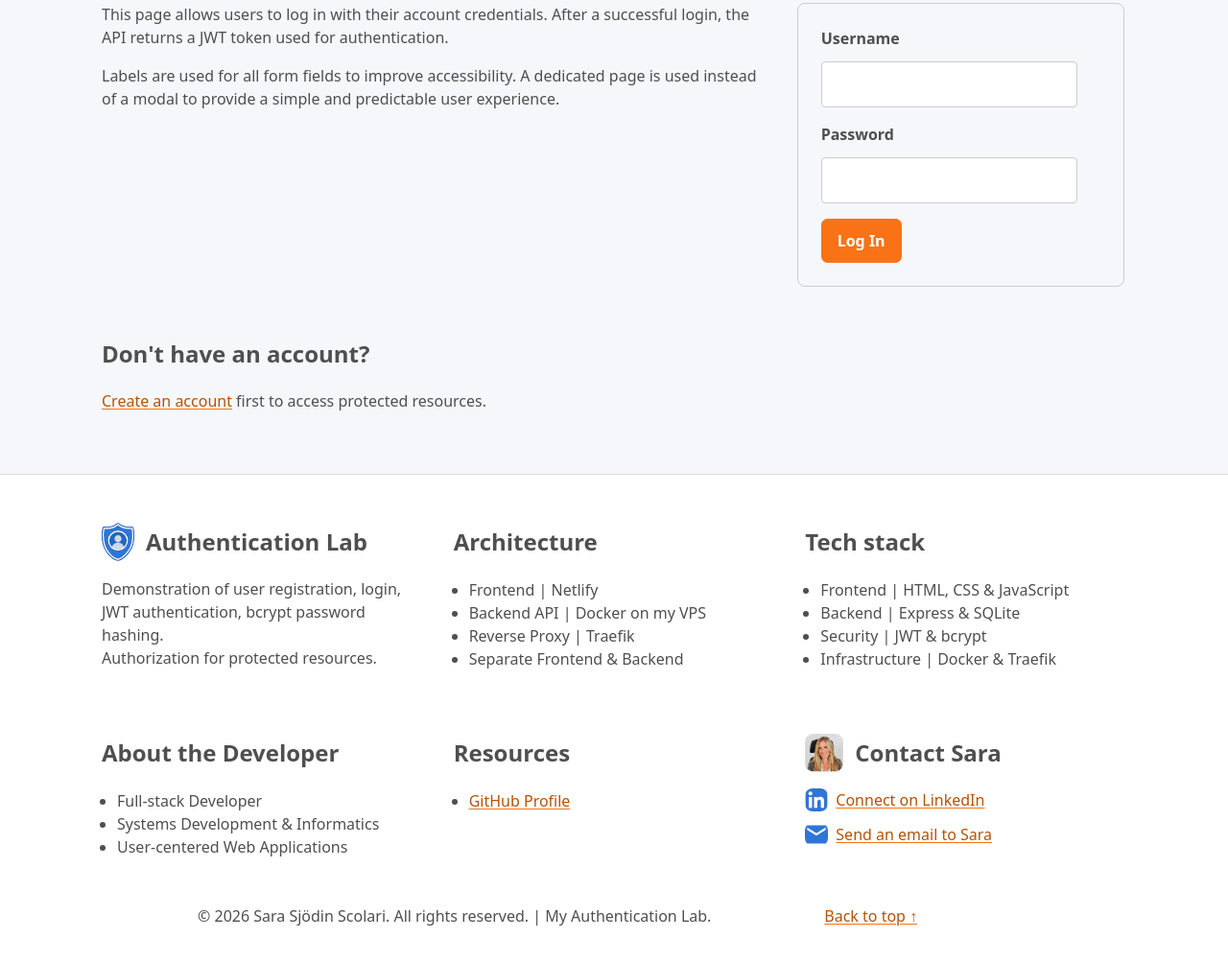
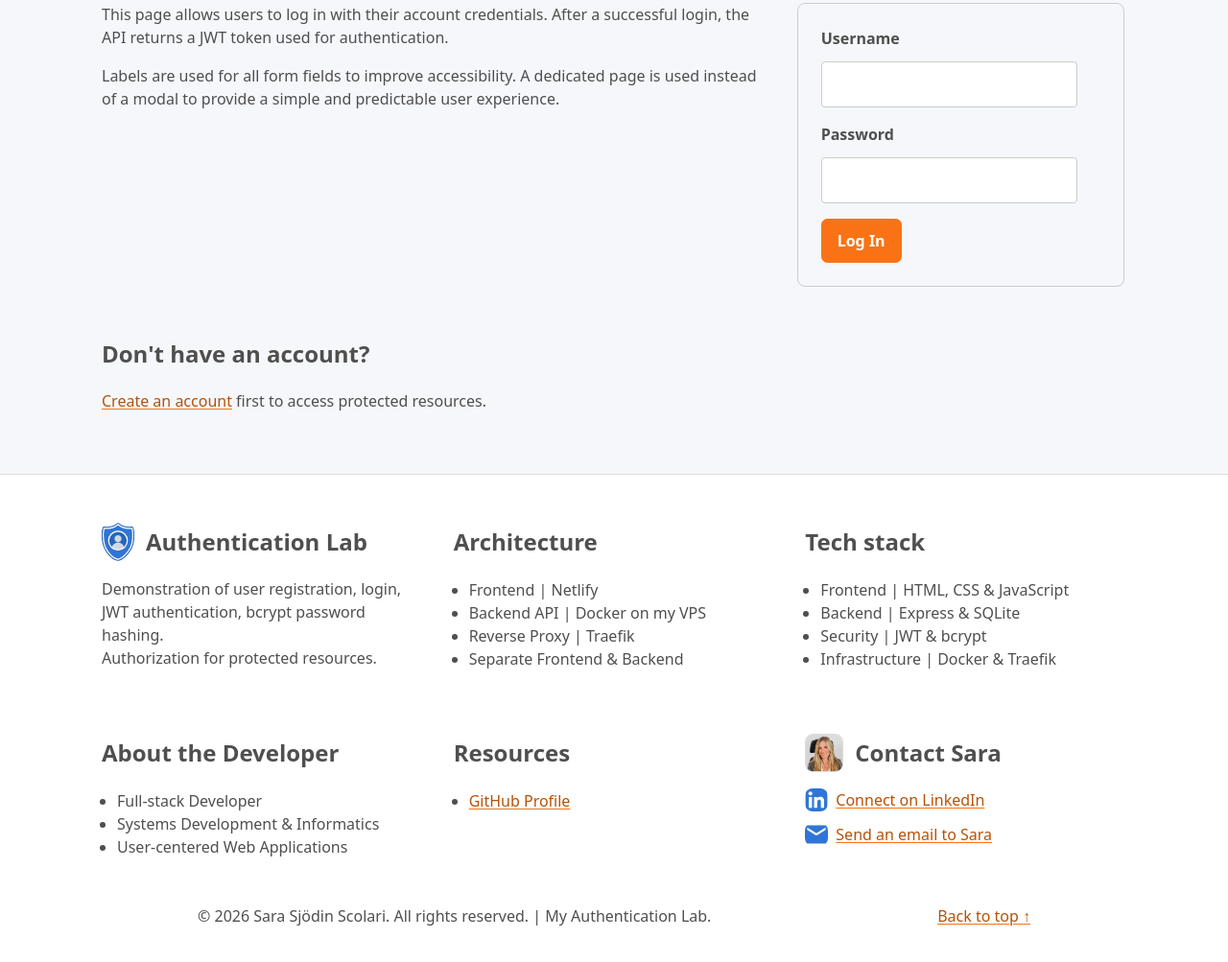
Before and after one commit to sarasjodin/authentication-web, a plain HTML site: page login.html in a window 1280 px wide. Shown: the part 364-1367 px from the top of the page at 96% size. Drawn offline with Linux system fonts and the light colour scheme.

Commit message:
fix missing p tag

```diff
--- a/login.html
+++ b/login.html
@@ -263,6 +263,7 @@
             reserved. | My Authentication Lab.
           </p>
         </div>
+        <p class="back-to-top">
           <a href="#top">Back to top ↑</a>
         </p>
       </div>
```
